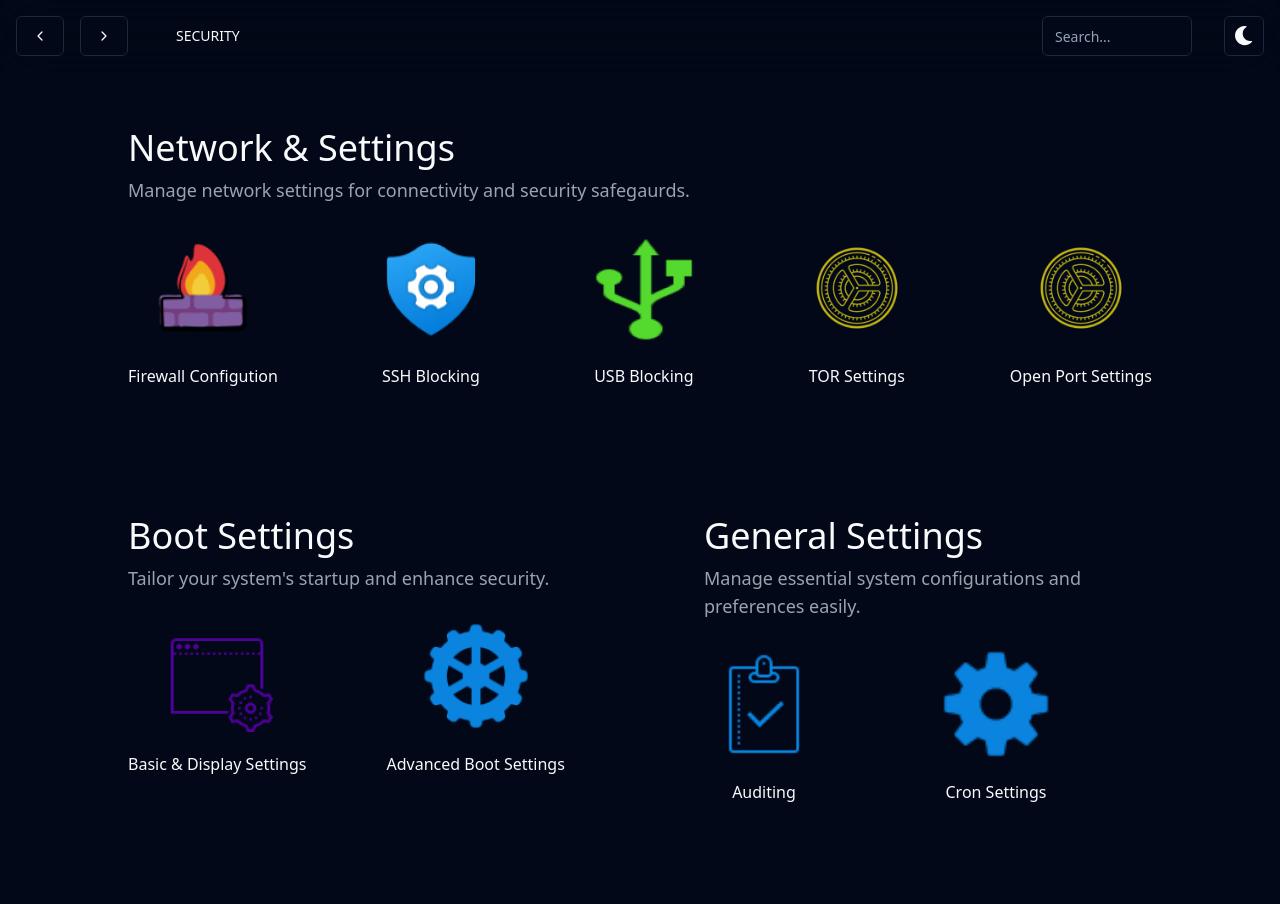
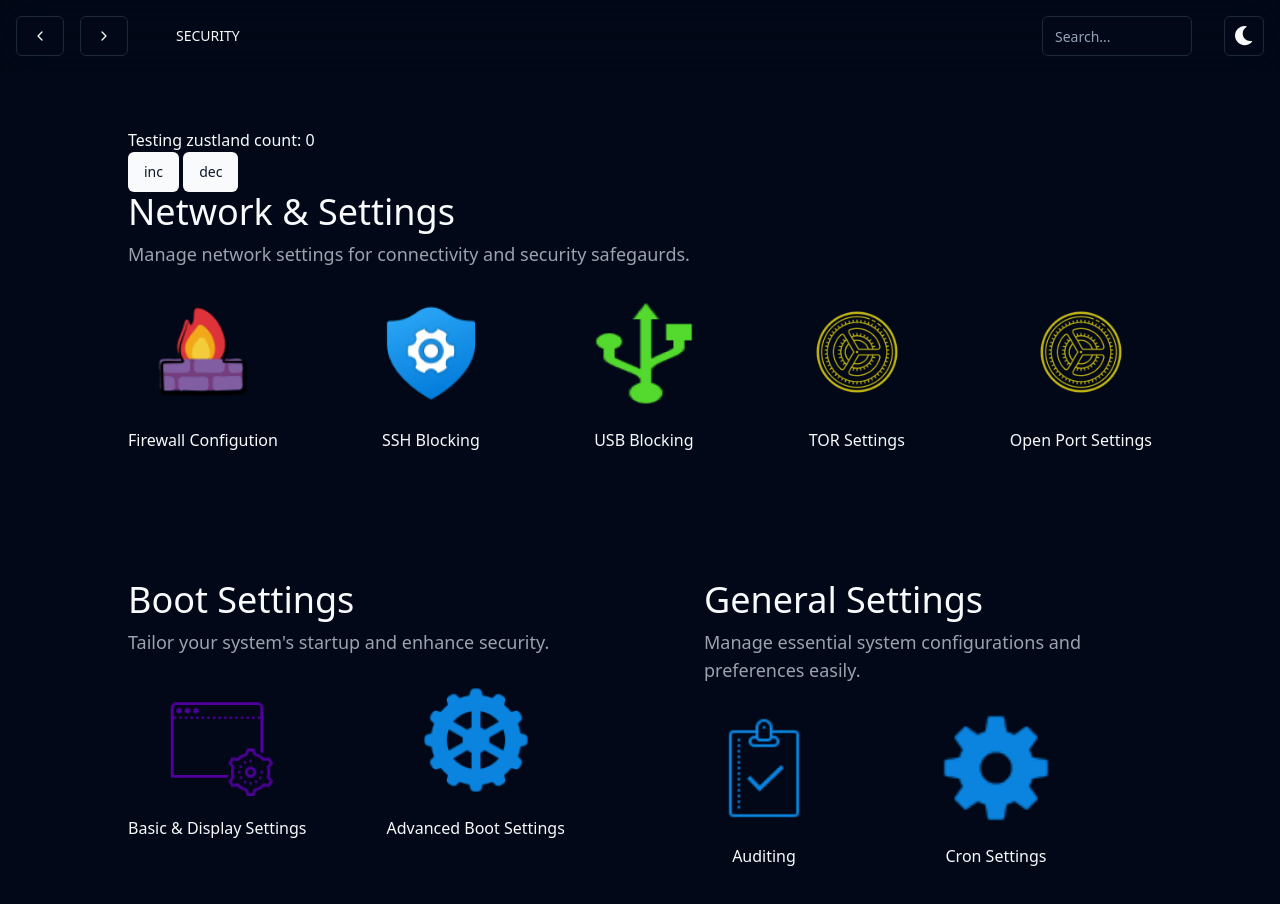
Before and after one commit to samrakshaa/ShieldBuntu, a React (Vite) app: page / in a window 1280 px wide. Shown: the top 904 px of the page. Built offline with nearby package versions, Linux system fonts and the light colour scheme; what tauri-plugin-log-api would draw is missing.

Commit message:
added zustland store

```diff
--- a/package.json
+++ b/package.json
@@ -25,7 +25,8 @@
     "react-router-dom": "^6.20.1",
     "tailwind-merge": "^2.1.0",
     "tailwindcss-animate": "^1.0.7",
-    "tauri-plugin-log-api": "github:tauri-apps/tauri-plugin-log"
+    "tauri-plugin-log-api": "github:tauri-apps/tauri-plugin-log",
+    "zustand": "^4.4.7"
   },
   "devDependencies": {
     "@tauri-apps/cli": "^1.5.6",
--- a/src/components/home/Home.tsx
+++ b/src/components/home/Home.tsx
@@ -8,6 +8,8 @@
 import Cron from "@/assets/cron-settings.png";
 
 import { Link } from "react-router-dom";
+import { useGStore } from "@/store";
+import { Button } from "../ui/button";
 
 const networkLinks = [
   {
@@ -73,10 +75,18 @@
 ];
 
 const Home = () => {
+  const { count, inc, dec } = useGStore();
   return (
     <>
       <div className="home pt-32 flex flex-col gap-32 w-4/5 mx-auto py-20">
         <div className="network-security flex flex-col">
+          {/* for testing  */}
+          <div>
+            <h1>Testing zustland count: {count}</h1>
+            <Button onClick={inc}>inc</Button>
+            {"      "}
+            <Button onClick={dec}>dec</Button>
+          </div>
           <h1 className="settings-header text-4xl">Network & Settings</h1>
           <p className="py-2 text-lg text-gray-400">
             Manage network settings for connectivity and security safegaurds.
--- /dev/null
+++ b/src/store.ts
@@ -0,0 +1,13 @@
+import {create} from "zustand";
+
+interface GStore {
+    count: number;
+    inc: () => void;
+    dec: () => void;
+}
+
+export const useGStore = create<GStore>((set) => ({
+    count: 0,
+    inc: () => set((state) => ({count: state.count + 1})),
+    dec: () => set((state) => ({count: state.count - 1}))
+}));
```
Also changed, not shown: 2 other files (tests, documents, lock files or other folders).
